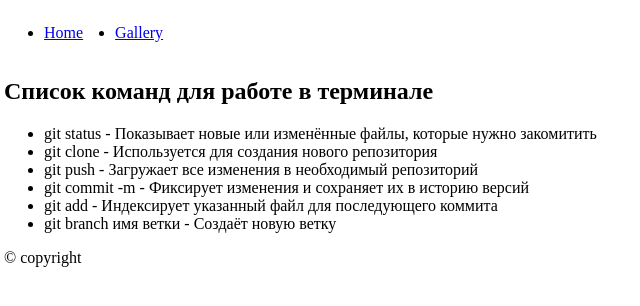
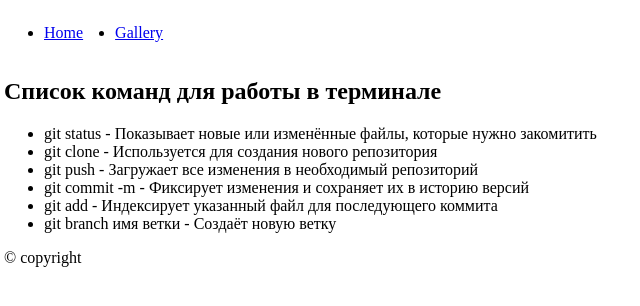
Before and after one commit to nedostupliubov/FE-Homeworks, a plain HTML site: page index.html in a window 1280 px wide. Shown: the full height of the page, 4-644 px from the left. Drawn offline with Linux system fonts and the light colour scheme.

Commit message:
add basic files

```diff
--- a/index.html
+++ b/index.html
@@ -30,7 +30,7 @@
     </header>
     <main>
         <section>
-            <h1>Список команд для работе в терминале</h1>
+            <h1>Список команд для работы в терминале</h1>
 
             <ul>
                 <li> git status - Показывает новые или изменённые файлы, которые нужно закомитить </li>
```
